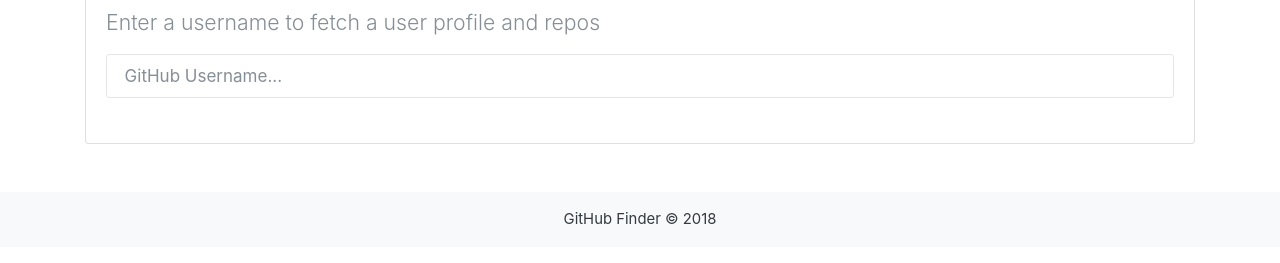
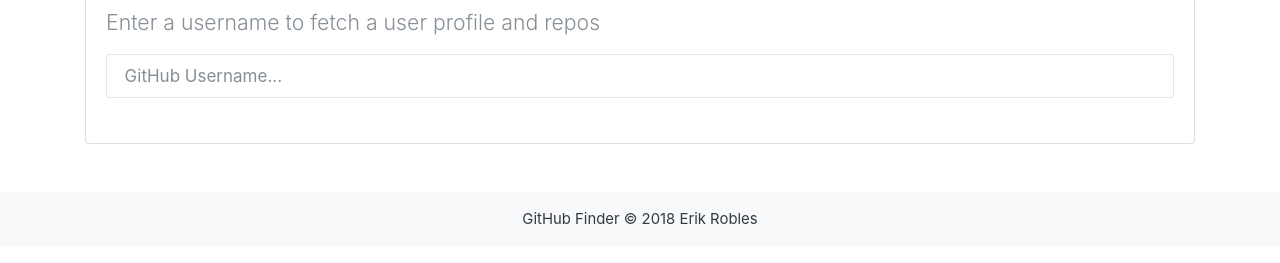
Before and after one commit to ErikRobles/GitFinder, a plain HTML site: page index.html in a window 1280 px wide. Shown: the part 147-410 px from the top of the page. Drawn offline with nearby package versions, Linux system fonts and the light colour scheme.

Commit message:
Update index.html

```diff
--- a/index.html
+++ b/index.html
@@ -23,7 +23,7 @@
       </div>
     </div>
     <footer class="mt-5 p-3 text-center bg-light">
-      GitHub Finder &copy; 2018
+      GitHub Finder &copy; 2018 Erik Robles
     </footer>
     <script src="https://code.jquery.com/jquery-3.3.1.slim.min.js" integrity="sha384-q8i/X+965DzO0rT7abK41JStQIAqVgRVzpbzo5smXKp4YfRvH+8abtTE1Pi6jizo" crossorigin="anonymous"></script>
     <script src="https://cdnjs.cloudflare.com/ajax/libs/popper.js/1.14.3/umd/popper.min.js" integrity="sha384-ZMP7rVo3mIykV+2+9J3UJ46jBk0WLaUAdn689aCwoqbBJiSnjAK/l8WvCWPIPm49" crossorigin="anonymous"></script>
```
